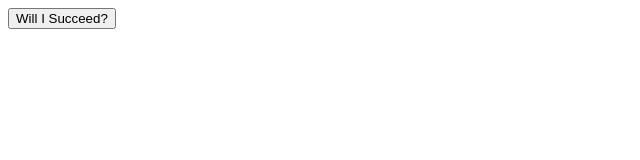
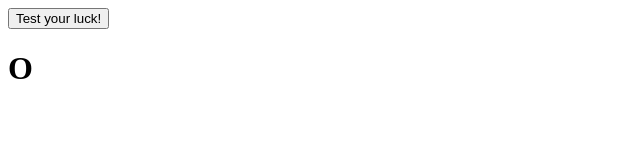
Before and after one commit to hhealing123/Ask-the-8-Ball, a plain HTML site: page 8-Ball API/index.html in a window 1280 px wide. Shown: the full height of the page, 0-640 px from the left. Drawn offline with Linux system fonts and the light colour scheme.

Commit message:
Update index.html

```diff
--- a/8-Ball API/index.html
+++ b/8-Ball API/index.html
@@ -8,7 +8,12 @@
   <title>8-Ball API Test</title>
 </head>
 <body>
-    <button>Will I Succeed?</button>
+  <div>
+    <button>Test your luck!</button>
+  </div>
+  <div>
+    <h1 class="result">O</h1>
+  </div>
 </body>
 <script src="script.js"></script>
 <script src= "https://magic-8-ball1.p.rapidapi.com/my_answer/"></script>
```
